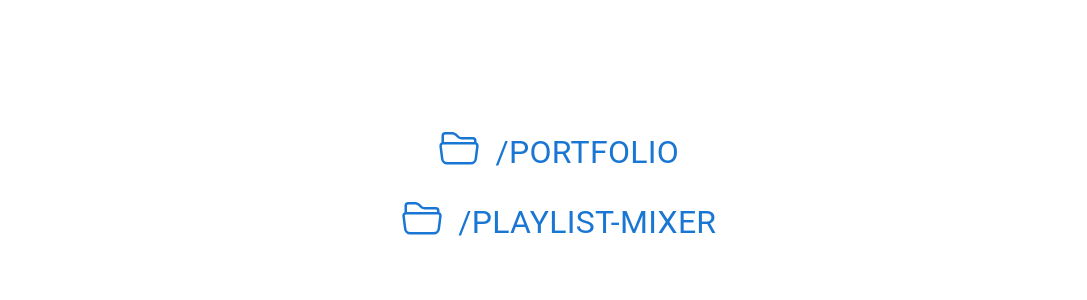
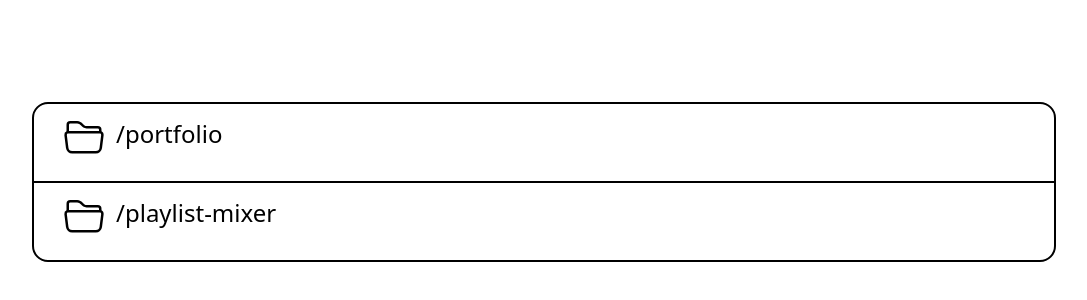
Before and after one commit to JohnDesiderio/website, a React (Create React App) app: page / in a window 1280 px wide. Shown: the part 218-518 px from the top of the page, without its empty margins (96-1183 px from the left). Built offline with nearby package versions, Linux system fonts and the light colour scheme.

Commit message:
Adjusted routers?

```diff
--- a/src/App.tsx
+++ b/src/App.tsx
@@ -9,7 +9,6 @@ import ContactMe from './portfolio/pages/Contact-Me';
 
 function App() {
   return (
-    <BrowserRouter>
       <Routes>
         <Route>
           <Route path='/' element={<Homepage/>}/>
@@ -22,7 +21,6 @@ function App() {
           <Route path='/website/playlist-mixer' element={<SpotifyMixer/>}/>
         </Route>
       </Routes>
-    </BrowserRouter>
   );
 }
 
--- a/src/Homepage/components/path-guide.tsx
+++ b/src/Homepage/components/path-guide.tsx
@@ -1,5 +1,5 @@
 import React from 'react';
-import { Box, Typography, BoxProps, Button } from '@mui/material';
+import { Box, BoxProps, Link } from '@mui/material';
 import { BsFolder2Open } from 'react-icons/bs';
 import '../styles.css';
 
@@ -13,24 +13,14 @@ type PathGuideProps = BoxProps & IPathGuide;
 
 const PathGuide:React.FC<PathGuideProps> = (props: PathGuideProps) => {
     return (
-        <Button href={`${props.link}`}>
-            <Box
-                className='text-box'
-                display='flex'
-                flexDirection='row'
-                alignItems='center'
-            >
-                <BsFolder2Open className='svg-element'/>
-                <Typography
-                    sx={{
-                        fontSize: 'clamp(1rem, 2rem, 2rem)',
-                        paddingTop: '10px'
-                    }}
-                >
-                    &ensp;{props.directory_text}
-                </Typography>
+        <Link
+            underline='none'
+            href={props.link}
+        >
+            <Box display='flex' flexDirection='row' className={`box-link ${props.additional_style}`}>
+                <BsFolder2Open className='svg-element'/>&ensp;{props.directory_text}
             </Box>
-        </Button>
+        </Link>
     )
 }
 
--- a/src/Homepage/styles.css
+++ b/src/Homepage/styles.css
@@ -2,6 +2,10 @@
     width: 80vw;
     height: 80px;
     background-color: white;
+    color: black;
+    padding-left: 30px;
+    padding-top: 12px;
+    font-size: 24px;
 }
 
 .box-link:hover {
@@ -9,25 +13,35 @@
 }
 
 .box-link-top {
-    border-left: solid black;
-    border-right: solid black;
-    border-top: solid black;
-    border-bottom: solid white;
+    border-left: solid 2px black;
+    border-right: solid 2px black;
+    border-top: solid 2px black;
+    border-bottom: solid 1px black;
     border-top-right-radius: 16px;
     border-top-left-radius: 16px;
 }
 
 .box-link-bottom {
-    border-left: solid black;
-    border-right: solid black;
-    border-top: solid white;
-    border-bottom: solid black;
+    border-left: solid 2px black;
+    border-right: solid 2px black;
+    border-top: solid 1px black;
+    border-bottom: solid 2px black;
     border-bottom-right-radius: 16px;
     border-bottom-left-radius: 16px;
 }
 
-.box-link-bottom:hover, .box-link-top:hover {
-    border: solid blue;
+.box-link-bottom:hover {
+    border-left: solid 2px blue;
+    border-right: solid 2px blue;
+    border-top: solid 1px blue;
+    border-bottom: solid 2px blue;
+}
+
+.box-link-top:hover {
+    border-left: solid 2px blue;
+    border-right: solid 2px blue;
+    border-top: solid 2px blue;
+    border-bottom: solid 1px blue;
 }
 
 .first-box {
--- a/src/index.tsx
+++ b/src/index.tsx
@@ -1,5 +1,6 @@
 import React from 'react';
 import ReactDOM from 'react-dom/client';
+import { BrowserRouter } from 'react-router-dom';
 import './index.css';
 import App from './App';
 import reportWebVitals from './reportWebVitals';
@@ -8,7 +9,9 @@ const root = ReactDOM.createRoot(
   document.getElementById('root') as HTMLElement
 );
 root.render(
-  <App/>
+  <BrowserRouter>
+    <App/>
+  </BrowserRouter>
 );
 
 // If you want to start measuring performance in your app, pass a function
```
